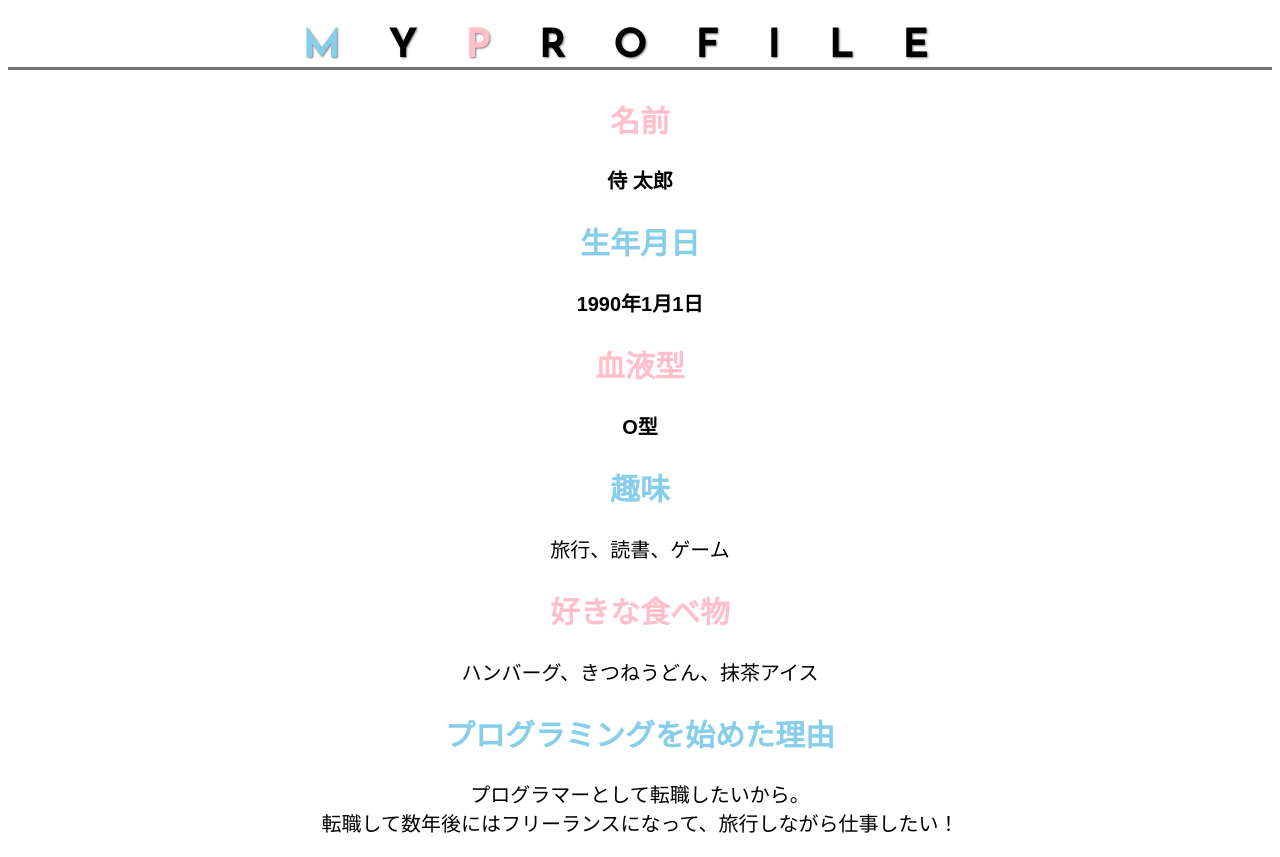
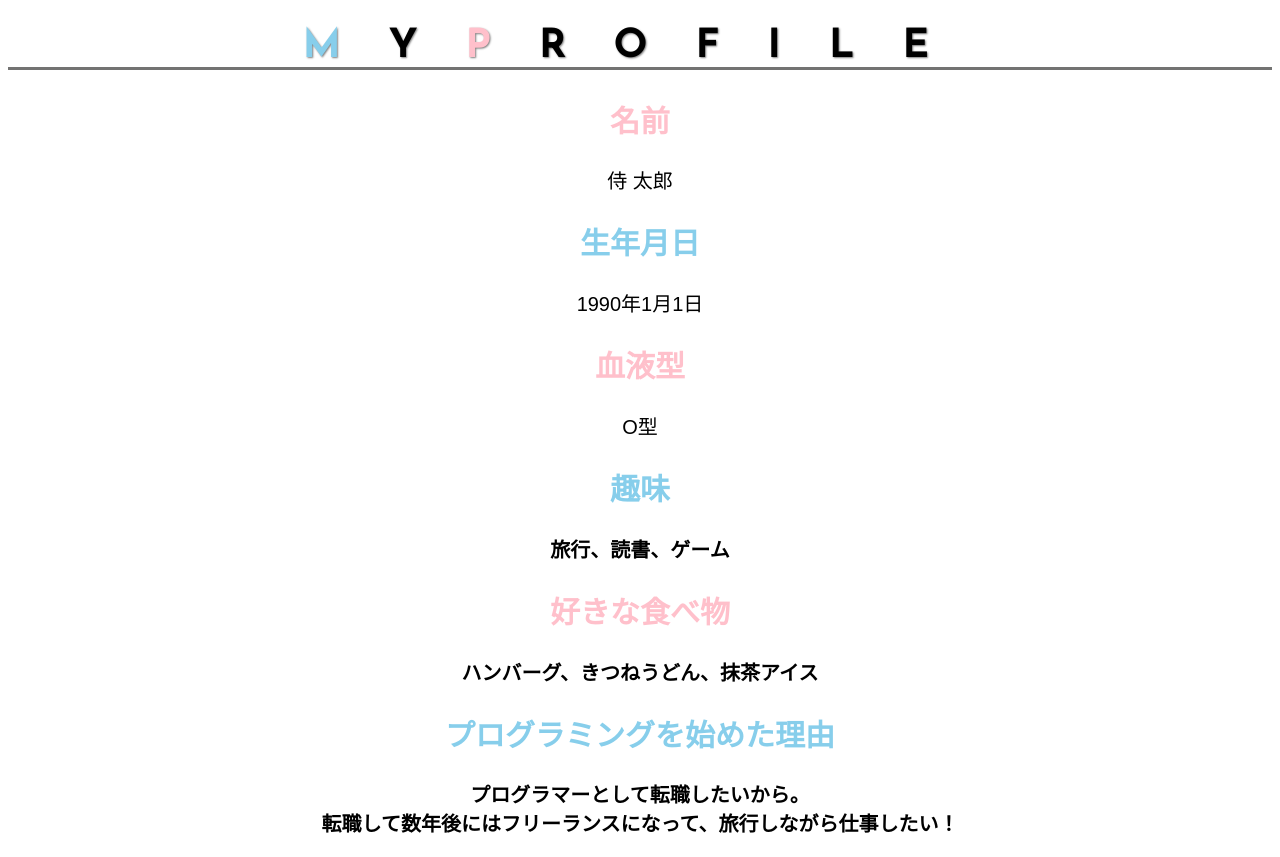
Before and after one commit to Mori-lab2705/html-css-basic-kadai, a plain HTML site: page kadai_014/kadai_014.html in a window 1280 px wide. Drawn offline with Linux system fonts and the light colour scheme.

Commit message:
Update style.css

```diff
--- a/kadai_014/style.css
+++ b/kadai_014/style.css
@@ -28,5 +28,5 @@
  .decoration {
     border-bottom:solid 3px rgb(115, 115, 114);
  }
- .child {font-weight: bold;
+ #parent > p {font-weight: bold;
  }
```
